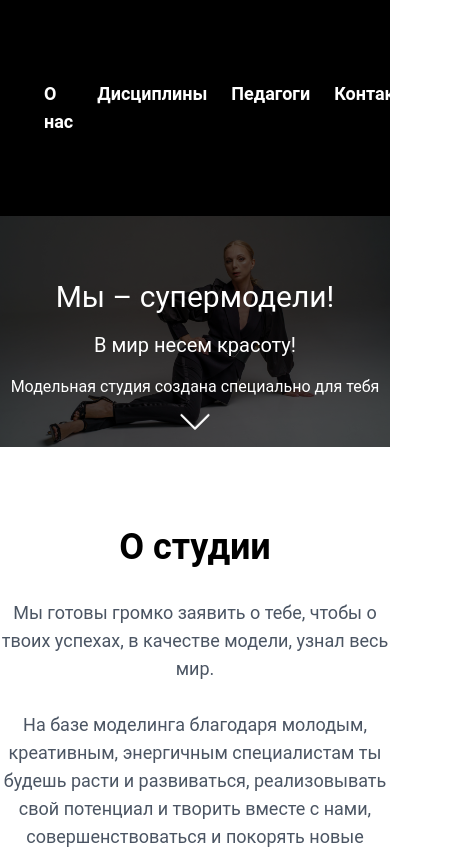
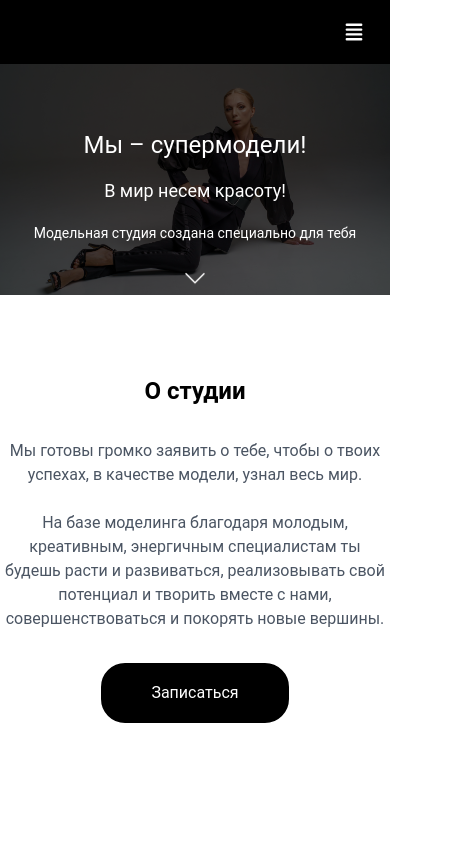
Before and after one commit to dedicatedksta/simple-website, a React (Create React App) app: page / in a window 390 px wide. Shown: the top 849 px of the page, 471 px wide, since content can reach past the window. Built offline with nearby package versions, Linux system fonts and the light colour scheme.

Commit message:
mobile nav

```diff
--- a/src/components/About.jsx
+++ b/src/components/About.jsx
@@ -1,9 +1,9 @@
 import React from "react";
 
 const About = () => {
-  return <div className="flex flex-col text-center mx-auto max-w-2xl my-20 ">
-    <h1 className="text-4xl font-bold mb-8">О студии</h1>
-    <div className="text-lg text-gray-600">Мы готовы громко заявить о тебе, чтобы о твоих успехах, в качестве модели, узнал весь мир. <br /> <br /> На базе моделинга благодаря молодым, креативным, энергичным специалистам ты будешь расти и развиваться, реализовывать свой потенциал и творить вместе с нами, совершенствоваться и покорять новые вершины.</div>
+  return <div className="flex flex-col text-center mx-auto max-w-sm md:max-w-2xl my-20 ">
+    <h1 className="text-2xl md:text-4xl font-bold mb-8">О студии</h1>
+    <div className="text-base md:text-lg text-gray-600">Мы готовы громко заявить о тебе, чтобы о твоих успехах, в качестве модели, узнал весь мир. <br /> <br /> На базе моделинга благодаря молодым, креативным, энергичным специалистам ты будешь расти и развиваться, реализовывать свой потенциал и творить вместе с нами, совершенствоваться и покорять новые вершины.</div>
     <button className="mt-8 box-content border-2 border-black bg-black text-white w-24 mx-auto rounded-3xl py-4 px-11 hover:bg-white hover:text-black">Записаться</button>
 
   </div>;
--- a/src/components/mainImage/MainImage.jsx
+++ b/src/components/mainImage/MainImage.jsx
@@ -5,12 +5,12 @@ import {BsChevronDown} from "react-icons/bs"
 const MainImage = () => {
   return <div className=" w-full relative flex justify-center items-center">
     <div className="absolute z-10 text-center text-white">
-      <h1 className="text-3xl md:text-6xl my-4">Мы – супермодели!</h1>
-      <h2 className="text-xl md:text-4xl my-4">В мир несем красоту!</h2>
-      <span className="text-base md:text-xl my-8">Модельная студия создана специально для тебя</span>
+      <h1 className="text-2xl md:text-6xl my-4">Мы – супермодели!</h1>
+      <h2 className="text-lg md:text-4xl my-4">В мир несем красоту!</h2>
+      <span className="text-sm md:text-xl my-8">Модельная студия создана специально для тебя</span>
     </div>
     <img className="   w-full brightness-[0.35]" src={mainImage} alt="" />
-    <BsChevronDown className="z-10 animate-bounce absolute bottom-0 text-4xl" color="white" />
+    <BsChevronDown className="z-10 animate-bounce absolute bottom-0 text-2xl md:text-4xl" color="white" />
   </div>;
 };
 
--- a/src/components/ui/Navbar.jsx
+++ b/src/components/ui/Navbar.jsx
@@ -1,14 +1,27 @@
-import React from "react";
+import React, { useState } from "react";
+import {HiViewList} from "react-icons/hi"
+import {RiCloseFill} from "react-icons/ri"
 
 const Navbar = () => {
-  return <nav className="flex py-7 px-8 bg-black text-white font-bold justify-between text-lg items-center">
-    <ul className="flex  ">
+  const [isVisible,setIsVisible]=useState(false)
+
+  return <nav className={`transition-all ease-in-out duration-300 ${isVisible? "h-screen" :"h-16"} flex flex-col md:flex-row py-7 px-8 bg-black text-white font-bold justify-center md:leading-normal leading-9 md:justify-between text-lg items-center `}>
+    <ul className={`md:flex ${!isVisible? "hidden" :""}`}>
       <li className="px-3 cursor-pointer transition-all ease-in-out duration-300 hover:text-slate-300">О нас</li>
       <li className="px-3 cursor-pointer transition-all ease-in-out duration-300 hover:text-slate-300">Дисциплины</li>
       <li className="px-3 cursor-pointer transition-all ease-in-out duration-300 hover:text-slate-300">Педагоги</li>
       <li className="px-3 cursor-pointer transition-all ease-in-out duration-300 hover:text-slate-300">Контакты</li>
     </ul>
-    <span className=" font-normal text-2xl">+7 999 999 99 99</span>
+    <span className={`${!isVisible? "hidden" :""} pt-2 md:pt-0 md:block font-normal text-xl md:text-2xl`}>+7 999 999 99 99</span>
+
+    {
+      !isVisible?
+      <HiViewList onClick={()=>setIsVisible(!isVisible)} className={`text-2xl cursor-pointer md:hidden absolute top-5 right-6`}
+
+      />
+      :<RiCloseFill onClick={()=>setIsVisible(!isVisible)} className={`cursor-pointer md:hidden absolute top-5 text-2xl right-6`}/>
+    }
+
   </nav>;
 };
 
```
